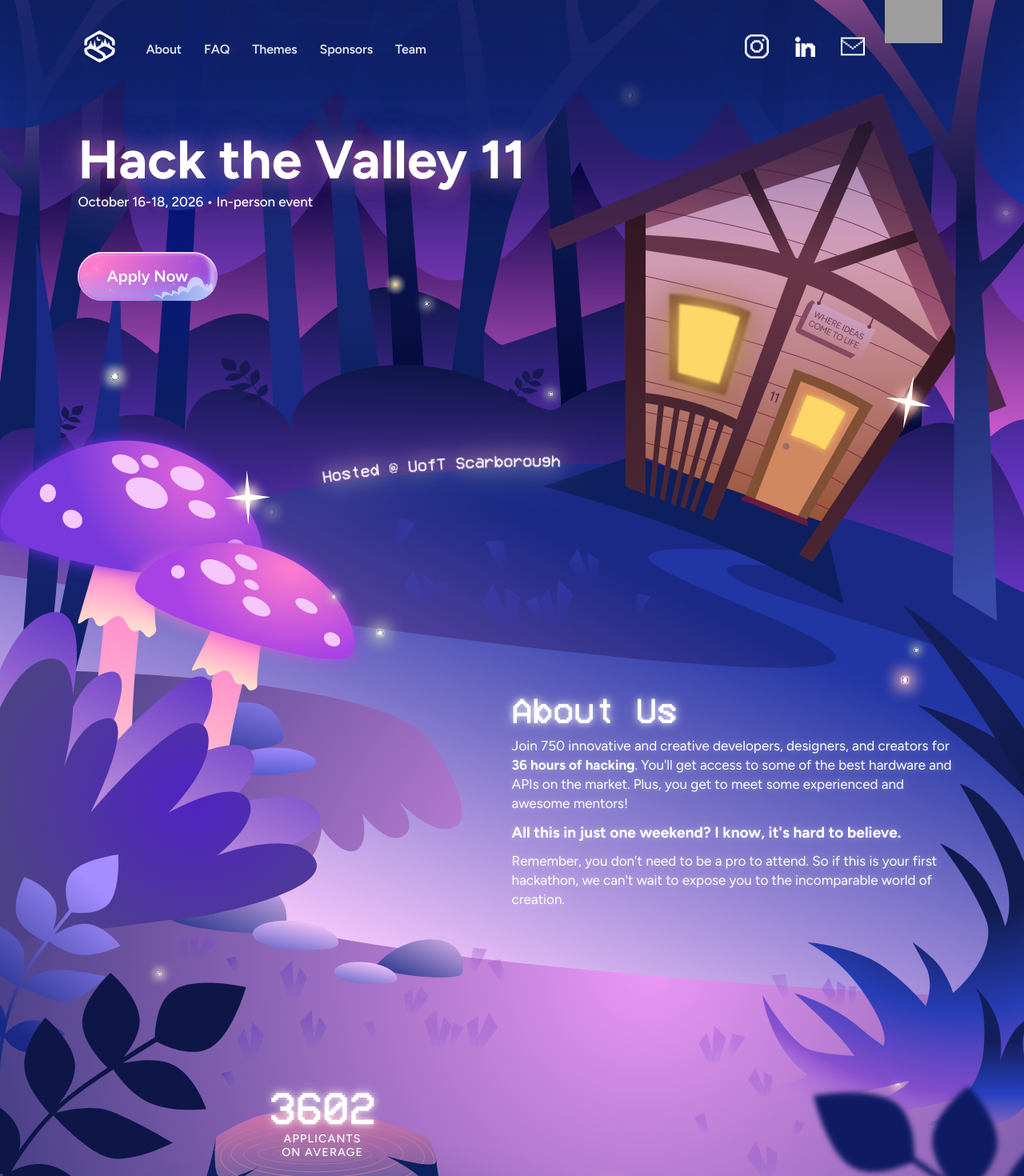
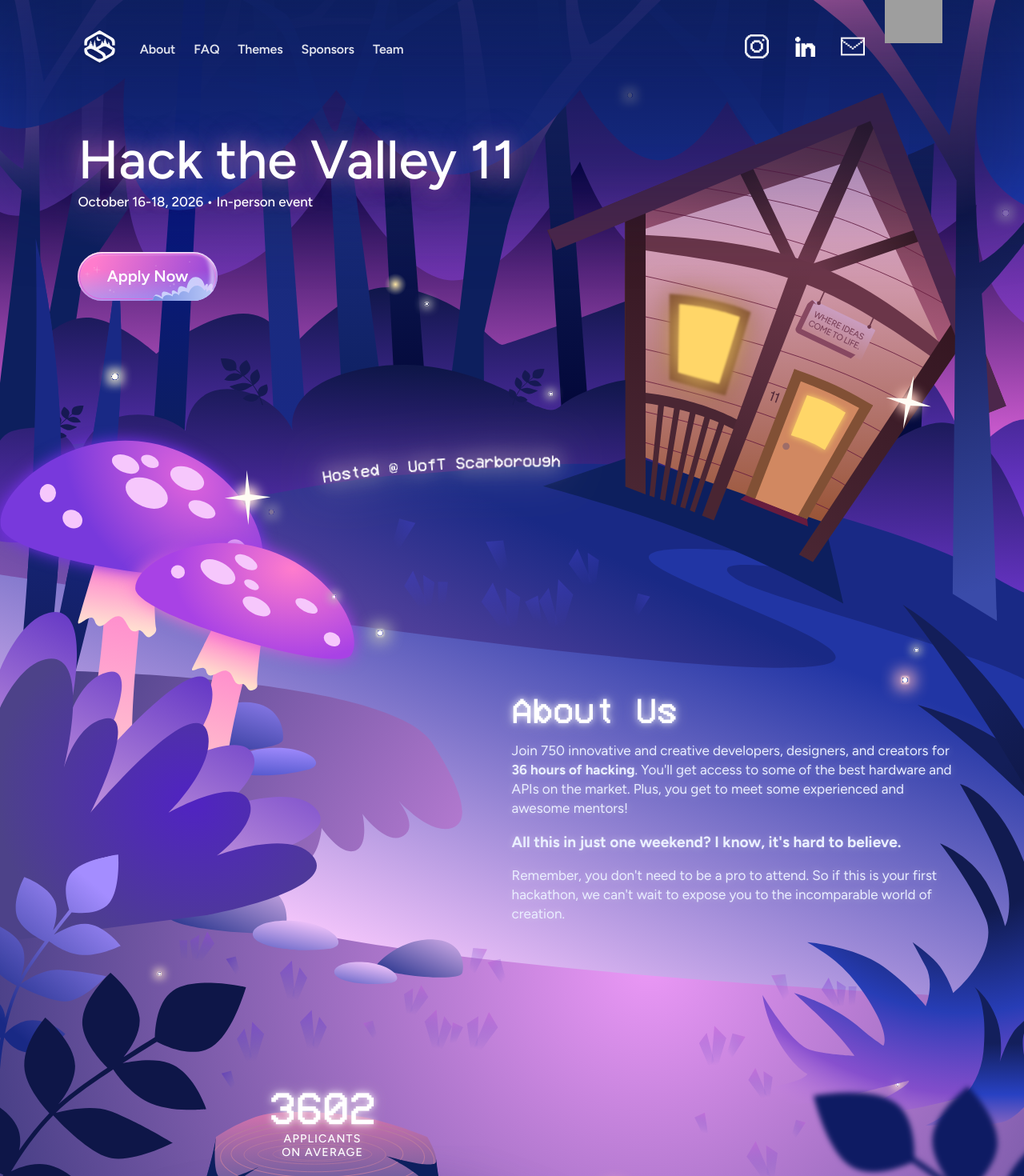
Before and after one commit to hackthevalley/hack-the-front-2026, a Next.js app: page / in a window 1280 px wide. Shown: the top 1470 px of the page at 80% size. Built offline with nearby package versions, Linux system fonts and the light colour scheme; no server answers; grey boxes are pictures that could not be loaded.

Commit message:
Apply most of jess's fixes

```diff
--- a/app/faq-themes/themes/ThemesTextOverlays.tsx
+++ b/app/faq-themes/themes/ThemesTextOverlays.tsx
@@ -157,7 +157,7 @@ function ThemeCard({
   return (
     <article
       ref={onRegister}
-      className="pointer-events-auto absolute flex select-text border border-white/10 text-white duration-700 ease-out"
+      className="pointer-events-auto absolute flex select-text border border-white/10 font-figtree text-[#EAEFFF] duration-700 ease-out"
       style={{
         left: toStageX(355),
         top: toStageY(theme.top),
@@ -206,7 +206,7 @@ function ThemeCard({
         }}
       >
         <h3
-          className="m-0 font-bold"
+          className="m-0 font-bold text-white"
           style={{
             fontSize: toScale(28),
             lineHeight: "100%",
@@ -267,7 +267,7 @@ export function MobileThemesTextOverlays() {
               ref={(node) => {
                 cardRefs.current[index] = node;
               }}
-              className="mb-9 rounded-[1.65rem] border border-white/10 px-6 py-5 text-white shadow-[inset_0_1px_0_rgba(255,255,255,.08),0_18px_36px_rgba(0,0,0,.18)] last:mb-0"
+              className="mb-9 rounded-[1.65rem] border border-white/10 px-6 py-5 font-figtree text-[#EAEFFF] shadow-[inset_0_1px_0_rgba(255,255,255,.08),0_18px_36px_rgba(0,0,0,.18)] last:mb-0"
               style={{
                 background: `rgba(82, 89, 189, ${Math.min(theme.opacity + 0.12, 0.92)})`,
                 opacity: revealed[index] ? 1 : 0,
@@ -294,14 +294,14 @@ export function MobileThemesTextOverlays() {
                 </div>
 
                 <h3
-                  className="m-0 min-w-0 flex-1 font-bold text-[1.3rem] leading-[1.22]"
+                  className="m-0 min-w-0 flex-1 font-bold text-[1.3rem] leading-[1.22] text-white"
                   style={{ textShadow: THEME_TITLE_GLOW }}
                 >
                   {theme.title}
                 </h3>
               </div>
 
-              <p className="m-0 mt-4 text-[1rem] leading-[1.55] text-white/92">
+              <p className="m-0 mt-4 text-[1rem] leading-[1.55] text-[#EAEFFF]">
                 {theme.description}
               </p>
             </article>
--- a/app/footer/SiteFooter.tsx
+++ b/app/footer/SiteFooter.tsx
@@ -3,19 +3,19 @@ const FOOTER_LINKS = [
     label: "hackthevalley on LinkedIn",
     href: "https://www.linkedin.com/company/hack-the-valley/",
     icon: "/icons/linkedin.svg",
-    iconClassName: "h-[41px] w-[41px]",
+    iconClassName: "h-7 w-7",
   },
   {
     label: "hackthevalley on Instagram",
     href: "https://www.instagram.com/hackthevalley/",
     icon: "/icons/instagram.svg",
-    iconClassName: "h-[41px] w-[41px]",
+    iconClassName: "h-7 w-7",
   },
   {
     label: "Email hackthevalley",
     href: "mailto:hello@hackthevalley.io",
     icon: "/icons/email.svg",
-    iconClassName: "h-[41px] w-[41px]",
+    iconClassName: "h-7 w-7",
   },
 ] as const;
 
@@ -31,7 +31,7 @@ export default function SiteFooter() {
               target={link.href.startsWith("mailto:") ? undefined : "_blank"}
               rel={link.href.startsWith("mailto:") ? undefined : "noopener noreferrer"}
               aria-label={link.label}
-              className="flex items-center gap-[15px] whitespace-nowrap font-vcr text-xl text-white no-underline drop-shadow-[0_4px_4px_rgba(255,255,255,0.25)] transition-opacity hover:opacity-80 focus-visible:rounded-sm focus-visible:outline-2 focus-visible:outline-offset-4 focus-visible:outline-white md:text-2xl"
+              className="flex items-center gap-2.5 whitespace-nowrap font-vcr text-xl text-white no-underline drop-shadow-[0_4px_4px_rgba(255,255,255,0.25)] transition-opacity hover:opacity-80 focus-visible:rounded-sm focus-visible:outline-2 focus-visible:outline-offset-4 focus-visible:outline-white md:text-2xl"
             >
               <img
                 src={link.icon}
--- a/app/home/DesktopHomeSection.tsx
+++ b/app/home/DesktopHomeSection.tsx
@@ -20,7 +20,7 @@ export default function DesktopHomeSection() {
         >
           <h1
             id="home-title"
-            className="m-0 w-full font-figtree font-bold leading-[1.05] text-white"
+            className="m-0 w-full font-figtree font-medium leading-[1.05] text-white"
             style={{
               fontSize: "11.4cqw",
               textShadow:
--- a/app/home/HomeTextOverlays.tsx
+++ b/app/home/HomeTextOverlays.tsx
@@ -109,7 +109,7 @@ export default function HomeTextOverlays() {
         width={665}
         height={348}
         zIndex={9}
-        className="text-white"
+        className="text-[#EAEFFF]"
       >
         <div
           id="about"
@@ -118,13 +118,13 @@ export default function HomeTextOverlays() {
           style={{ scrollMarginTop: "24px" }}
         >
           <h2
-            className="m-0 font-vcr leading-none"
+            className="m-0 font-vcr leading-none text-white"
             style={{ fontSize: "15cqh", textShadow: PIXEL_GLOW }}
           >
             About Us
           </h2>
           <p
-            className="m-0 mt-[4cqh] font-figtree font-normal leading-[1.4]"
+            className="m-0 mt-[6cqh] font-figtree font-normal leading-[1.4]"
             style={{ fontSize: "5.8cqh", textShadow: SOFT_GLOW }}
           >
             Join 750 innovative and creative developers, designers, and creators
@@ -133,13 +133,13 @@ export default function HomeTextOverlays() {
             market. Plus, you get to meet some experienced and awesome mentors!
           </p>
           <p
-            className="m-0 mt-[4cqh] font-figtree font-bold leading-[1.3]"
+            className="m-0 mt-[6cqh] font-figtree font-bold leading-[1.3]"
             style={{ fontSize: "6.5cqh", textShadow: SOFT_GLOW }}
           >
             All this in just one weekend? I know, it&apos;s hard to believe.
           </p>
           <p
-            className="m-0 mt-[4cqh] font-figtree font-normal leading-[1.4]"
+            className="m-0 mt-[6cqh] font-figtree font-normal leading-[1.4]"
             style={{ fontSize: "5.8cqh", textShadow: SOFT_GLOW }}
           >
             Remember, you don&apos;t need to be a pro to attend. So if this is
--- a/app/home/MobileHomeSection.tsx
+++ b/app/home/MobileHomeSection.tsx
@@ -239,7 +239,7 @@ export default function MobileHomeSection() {
         <div className="max-w-[19rem]">
           <h1
             id="home-title-mobile"
-            className="m-0 mt-4 text-[4.15rem] font-bold leading-[0.9] text-white"
+            className="m-0 mt-4 font-figtree text-[4.15rem] font-medium leading-[0.9] text-white"
             style={{
               textShadow:
                 "0 0 24px rgba(255, 140, 180, 0.55), 0 0 48px rgba(223, 99, 220, 0.35)",
@@ -289,21 +289,21 @@ export default function MobileHomeSection() {
               About Us
             </h2>
 
-            <p className="m-0 mt-4 text-[clamp(0.92rem,4.05vw,1rem)] leading-[1.58] text-white/90">
+            <p className="m-0 mt-6 font-figtree text-[clamp(0.92rem,4.05vw,1rem)] leading-[1.58] text-[#EAEFFF]">
               Join 750 innovative and creative developers, designers, and
               creators for{" "}
-              <strong className="font-bold text-white">
+              <strong className="font-bold text-[#EAEFFF]">
                 36 hours of hacking
               </strong>
               . You&apos;ll get access to some of the best hardware and APIs on
               the market, plus experienced and awesome mentors.
             </p>
 
-            <p className="m-0 mt-4 text-[clamp(1rem,4.35vw,1.08rem)] font-bold leading-[1.45] text-white">
+            <p className="m-0 mt-6 font-figtree text-[clamp(1rem,4.35vw,1.08rem)] font-bold leading-[1.45] text-[#EAEFFF]">
               All this in just one weekend? I know, it&apos;s hard to believe.
             </p>
 
-            <p className="m-0 mt-4 text-[clamp(0.92rem,4.05vw,1rem)] leading-[1.58] text-white/90">
+            <p className="m-0 mt-6 font-figtree text-[clamp(0.92rem,4.05vw,1rem)] leading-[1.58] text-[#EAEFFF]">
               Remember, you don&apos;t need to be a pro to attend. If this is
               your first hackathon, we can&apos;t wait to expose you to the
               incomparable world of creation.
--- a/app/team/TeamOverlays.tsx
+++ b/app/team/TeamOverlays.tsx
@@ -406,12 +406,12 @@ export default function TeamOverlays({
         left={482}
         top={81}
         width={549}
-        height={70}
+        height={72}
         zIndex={4}
       >
         <p
           className="m-0 w-full text-center font-vcr leading-none text-white"
-          style={{ fontSize: "72cqh", textShadow: HEADING_GLOW }}
+          style={{ fontSize: "100cqh", textShadow: HEADING_GLOW }}
         >
           Meet Our Team
         </p>
--- a/components/layout/HomeNavbar.tsx
+++ b/components/layout/HomeNavbar.tsx
@@ -236,13 +236,13 @@ function NavBarFrame({
 }) {
   return (
     <nav className="mx-auto flex h-[72px] w-full max-w-[1512px] items-center justify-between gap-4 px-4 text-white md:h-[123.2548828125px] md:gap-6 md:px-[clamp(24px,7.9365vw,120px)]">
-      <div className="flex min-w-0 items-center gap-4 md:gap-[clamp(18px,2.8vw,44px)]">
+      <div className="flex min-w-0 items-center gap-4 md:gap-[clamp(18px,2.2vw,34px)]">
         <LogoButton onClick={onLogoClick} />
 
         <SectionLinks
           items={items}
           onSectionClick={onSectionClick}
-          className="hidden flex-wrap items-center gap-x-[clamp(14px,2.2vw,38px)] gap-y-3 md:flex"
+          className="hidden flex-wrap items-center gap-x-[clamp(14px,1.8vw,28px)] gap-y-3 md:flex"
           itemClassName="font-figtree text-[clamp(1rem,1.25vw,1.25rem)] font-semibold tracking-[-0.01em] text-white/88"
         />
       </div>
```
